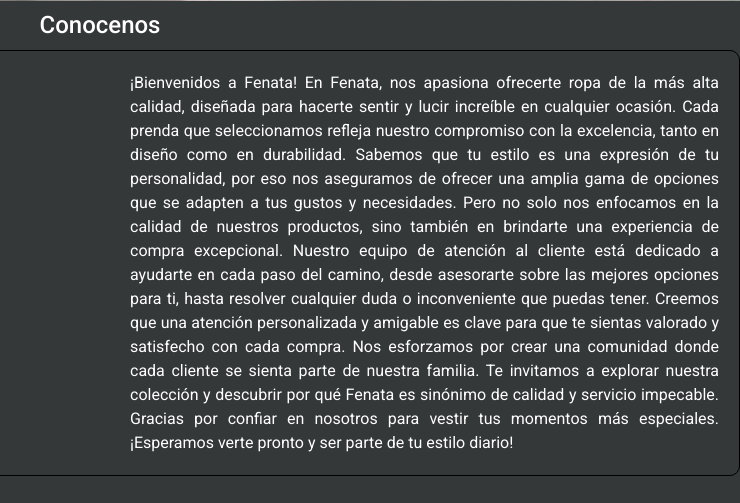
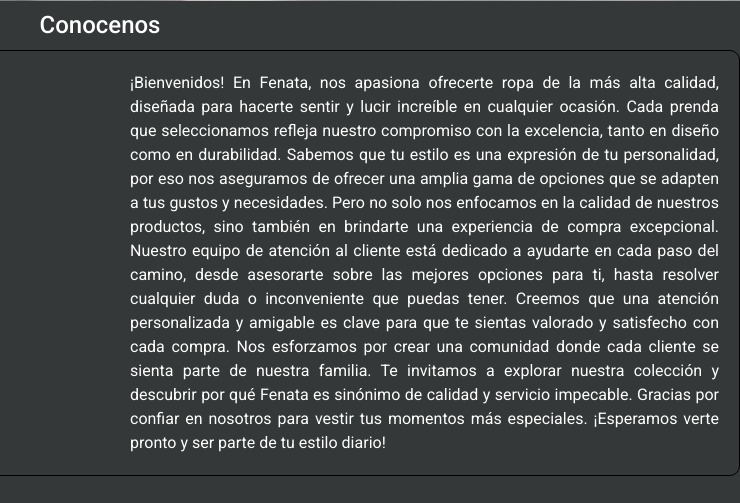
Before and after one commit to Slak3rFR/fenata, a plain HTML site: page pages/nosotros.html in a window 1280 px wide. Shown: the part 809-1312 px from the top of the page, 540-1280 px from the left. Drawn offline with nearby package versions, Linux system fonts and the light colour scheme.

Commit message:
arreglo 2

```diff
--- a/pages/nosotros.html
+++ b/pages/nosotros.html
@@ -81,7 +81,7 @@
         </div>
         <div class="containerNosotros">
             <img class="imgNosotros" src="../img/fenata3.png" alt="Logo fenata">
-            <p class="parrafoNosotros">¡Bienvenidos a Fenata!
+            <p class="parrafoNosotros">¡Bienvenidos!
 
                 En Fenata, nos apasiona ofrecerte ropa de la más alta calidad, diseñada para hacerte sentir y lucir increíble en cualquier ocasión. Cada prenda que seleccionamos refleja nuestro compromiso con la excelencia, tanto en diseño como en durabilidad. Sabemos que tu estilo es una expresión de tu personalidad, por eso nos aseguramos de ofrecer una amplia gama de opciones que se adapten a tus gustos y necesidades.
 
```
